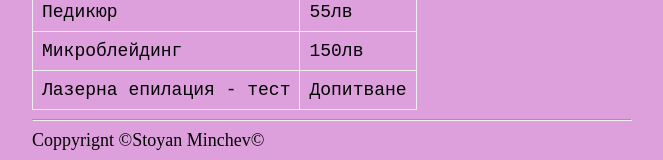
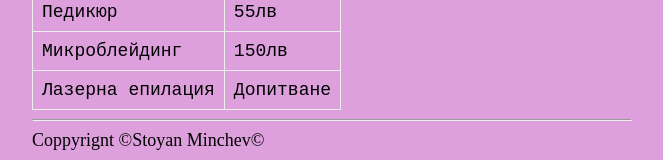
Before and after one commit to StoyanMinc/stoyanminc.github.io, a plain HTML site: page index.html in a window 1280 px wide. Shown: the part 1050-1210 px from the top of the page, without its empty margins (308-971 px from the left). Drawn offline with Linux system fonts and the light colour scheme.

Commit message:
change some information

```diff
--- a/index.html
+++ b/index.html
@@ -78,7 +78,7 @@
                    <td>150лв</td>
                 </tr>
                 <tr>
-                    <td>Лазерна епилация - тест</td>
+                    <td>Лазерна епилация</td>
                     <td>Допитване</td>
                 </tr>
             </tfoot>
```
Also changed, not shown: contact.html (+1 -1 lines).
